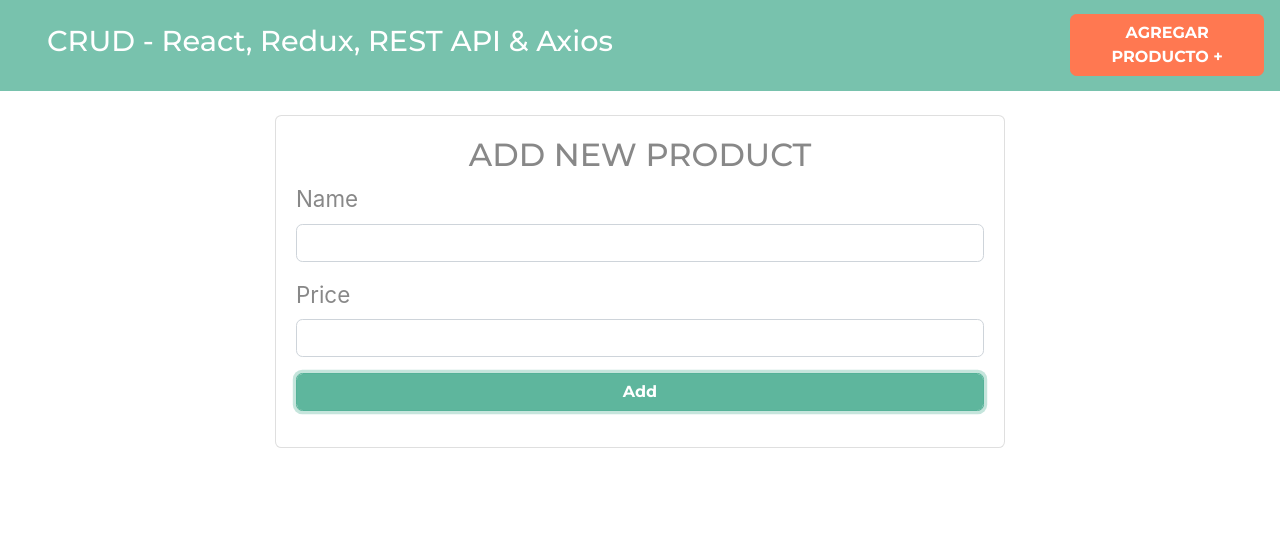
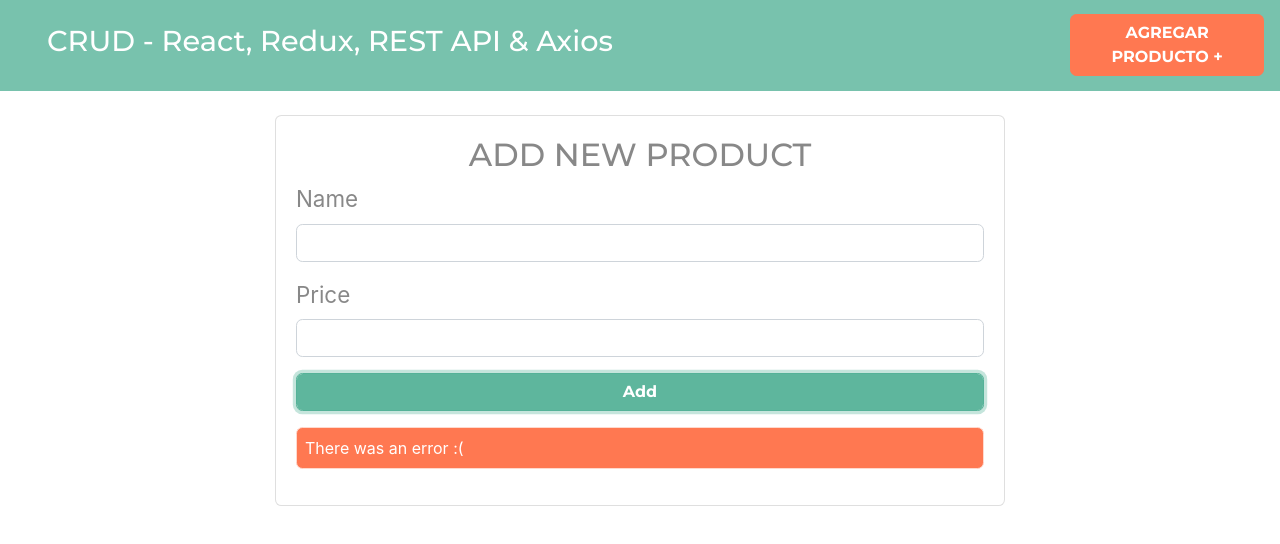
Before and after one commit to AgustinStringa/CRUD-redux, a React (Create React App) app: page /products/new in a window 1280 px wide. Both pictures are taken after typing "Sample", "5" into the empty fields and a click on the input "Add". Shown: the top 544 px of the page. Built offline with nearby package versions, Linux system fonts and the light colour scheme; no server answers.

Commit message:
taking error and loading in component

```diff
--- a/db.json
+++ b/db.json
@@ -29,6 +29,16 @@
       "name": "pollo",
       "price": 337,
       "id": 6
+    },
+    {
+      "name": "asd",
+      "price": 1213123,
+      "id": 7
+    },
+    {
+      "name": "asd",
+      "price": 12312,
+      "id": 8
     }
   ]
 }
--- a/package.json
+++ b/package.json
@@ -14,6 +14,7 @@
     "react-scripts": "5.0.0",
     "redux": "^4.1.2",
     "redux-thunk": "^2.4.1",
+    "sweetalert2": "^11.4.4",
     "web-vitals": "^2.1.4"
   },
   "scripts": {
--- a/src/components/NewProduct.jsx
+++ b/src/components/NewProduct.jsx
@@ -10,6 +10,10 @@
     productName: "",
     productPrice: "",
   });
+
+  //taking store's state
+  const error = useSelector((state) => state.products.error);
+  const loading = useSelector((state) => state.products.loading);
 
   const addProduct = (productData) => dispatch(newProductAction(productData));
   const handleSubmit = (e) => {
@@ -82,6 +86,13 @@
                 />
               </div>
             </form>
+
+            {loading ? <p>Loading....</p> : null}
+            {error ? (
+              <p className="alert alert-danger p-2">
+                There was an error {":("}
+              </p>
+            ) : null}
           </div>
         </div>
       </div>
--- a/src/reducers/productsReducer.js
+++ b/src/reducers/productsReducer.js
@@ -28,6 +28,7 @@
             return {
                 ...state,
                 loading: true,
+                error: false,
             }
         default:
             return {
```
Also changed, not shown: 1 other file (tests, documents, lock files or other folders).
